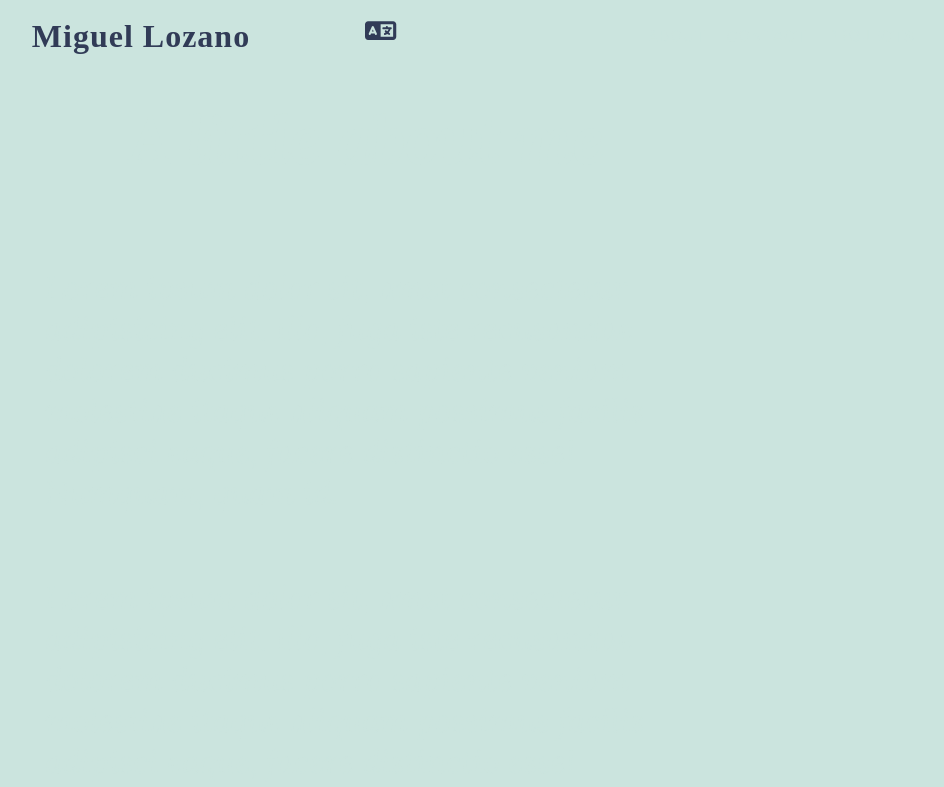
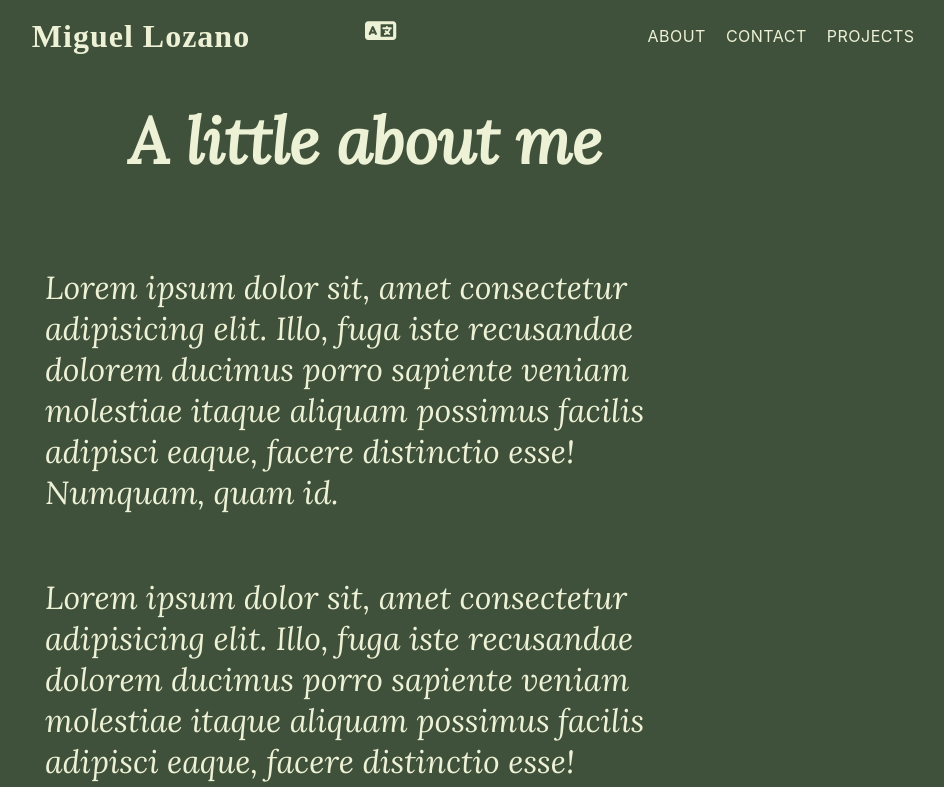
Before and after one commit to lozanoMiguel/portafolio, a React (Create React App) app: page /about in a window 1280 px wide. Shown: the top 787 px of the page, without its empty margins (275-1219 px from the left). Built offline with nearby package versions, Linux system fonts and the light colour scheme.

Commit message:
"hook color done"

```diff
--- a/src/components/Header.jsx
+++ b/src/components/Header.jsx
@@ -1,43 +1,20 @@
-import React, { useState } from 'react'
+import React, { useEffect, useState } from 'react'
 import '../styles/Header.css'
 import { FontAwesomeIcon } from '@fortawesome/react-fontawesome'
 import { faLanguage } from '@fortawesome/free-solid-svg-icons'
 import { useNavigate } from "react-router-dom";
+import useColor from '../hooks/useColor.jsx'
 
 export default function Header() {
 
   const [toggleButton, setToggleButton] = useState(false)
+  const [fun] = useColor()
 
-  //navegamos hacia la pagina que se indique
   const navigate = useNavigate();
-  //obtenemos las variables css para cambiar los colores segun la pagina donde estemos
-  const root = document.querySelector(':root');
 
-  const handleNavigate = (e) =>{
-    if(e === '/'){
-      root.style.setProperty('--primary-color-bg', '#CBE4DE')
-      root.style.setProperty('--secondary-color-bg', '#313b57')
-      root.style.setProperty('--primary-color-text','#CBE4DE')
-      root.style.setProperty('--secondary-color-text', '#313b57')
-      root.style.setProperty('--filter', 'invert(17%) sepia(9%) saturate(3003%) hue-rotate(187deg) brightness(98%) contrast(82%)')
-      root.style.setProperty('--filter1', 'invert(91%) sepia(22%) saturate(140%) hue-rotate(115deg) brightness(95%) contrast(91%)')
-    }else if(e === '/about'){
-      root.style.setProperty('--primary-color-bg', '#40513B')
-      root.style.setProperty('--secondary-color-bg', '#40513B')
-      root.style.setProperty('--primary-color-text','#EDF1D6')
-      root.style.setProperty('--secondary-color-text', '#EDF1D6')
-      root.style.setProperty('--filter', 'invert(91%) sepia(11%) saturate(355%) hue-rotate(33deg) brightness(107%) contrast(89%)')
-      root.style.setProperty('--filter1', 'invert(96%) sepia(6%) saturate(663%) hue-rotate(23deg) brightness(103%) contrast(89%)')
-    }else if(e === '/contact'){
-      root.style.setProperty('--primary-color-bg', '#A9907E')
-      root.style.setProperty('--secondary-color-bg', '#A9907E')
-      root.style.setProperty('--primary-color-text','#F3DEBA')
-      root.style.setProperty('--secondary-color-text', '#F3DEBA')
-      root.style.setProperty('--filter', 'invert(92%) sepia(34%) saturate(433%) hue-rotate(315deg) brightness(99%) contrast(93%)')
-      root.style.setProperty('--filter1', 'invert(96%) sepia(6%) saturate(663%) hue-rotate(23deg) brightness(103%) contrast(89%)')
-    }
-    navigate(`${e}`);
-  }
+  useEffect(()=>{
+    fun();
+  })
 
   const handleToggle = () =>{
     if(toggleButton)
@@ -49,7 +26,7 @@ export default function Header() {
   return (
     <header id='header' className= { toggleButton ? 'active' : '' }>
         <div className='brand'>
-          <a onClick={()=>{handleNavigate('/')}}>Miguel Lozano</a>
+          <a onClick={()=>navigate('/')}>Miguel Lozano</a>
         </div>
          <div className={toggleButton ? 'translate active' : 'translate'}>
           <FontAwesomeIcon icon={faLanguage} className='translate_icon' />
@@ -61,8 +38,8 @@ export default function Header() {
             <span className='bar'></span>
           </a>
           <ul className={ toggleButton ? 'navbar_list active' : 'navbar_list' }>
-            <li onClick={()=>{handleNavigate('/about')}}>About</li>
-            <li onClick={()=>{handleNavigate('/contact')}}>Contact</li>
+            <li onClick={()=>navigate('/about')}>About</li>
+            <li onClick={()=>navigate('/contact')}>Contact</li>
             <li>Projects</li>
           </ul>
         </nav>
--- /dev/null
+++ b/src/hooks/useColor.jsx
@@ -0,0 +1,37 @@
+
+import { useLocation } from "react-router-dom";
+
+export default function useColor() {
+
+  const location = useLocation();
+  const root = document.querySelector(':root');
+
+  const colorChange = () =>{
+    if(location.pathname === '/'){
+      root.style.setProperty('--primary-color-bg', '#CBE4DE')
+      root.style.setProperty('--secondary-color-bg', '#313b57')
+      root.style.setProperty('--primary-color-text','#CBE4DE')
+      root.style.setProperty('--secondary-color-text', '#313b57')
+      root.style.setProperty('--filter', 'invert(17%) sepia(9%) saturate(3003%) hue-rotate(187deg) brightness(98%) contrast(82%)')
+      root.style.setProperty('--filter1', 'invert(91%) sepia(22%) saturate(140%) hue-rotate(115deg) brightness(95%) contrast(91%)')
+    }else if(location.pathname === '/about'){
+      root.style.setProperty('--primary-color-bg', '#40513B')
+      root.style.setProperty('--secondary-color-bg', '#40513B')
+      root.style.setProperty('--primary-color-text','#EDF1D6')
+      root.style.setProperty('--secondary-color-text', '#EDF1D6')
+      root.style.setProperty('--filter', 'invert(91%) sepia(11%) saturate(355%) hue-rotate(33deg) brightness(107%) contrast(89%)')
+      root.style.setProperty('--filter1', 'invert(96%) sepia(6%) saturate(663%) hue-rotate(23deg) brightness(103%) contrast(89%)')
+    }else if(location.pathname === '/contact'){
+      root.style.setProperty('--primary-color-bg', '#A9907E')
+      root.style.setProperty('--secondary-color-bg', '#A9907E')
+      root.style.setProperty('--primary-color-text','#F3DEBA')
+      root.style.setProperty('--secondary-color-text', '#F3DEBA')
+      root.style.setProperty('--filter', 'invert(92%) sepia(34%) saturate(433%) hue-rotate(315deg) brightness(99%) contrast(93%)')
+      root.style.setProperty('--filter1', 'invert(96%) sepia(6%) saturate(663%) hue-rotate(23deg) brightness(103%) contrast(89%)')
+    }
+  }
+
+  return (
+   [colorChange]
+  )
+}
--- a/src/styles/Home.css
+++ b/src/styles/Home.css
@@ -101,6 +101,7 @@
     width: 100%;
     height: 380px;
     margin-top: 30px;
+    margin-bottom: 80px;
     order: 5;
     background-color: transparent;
   }
```
